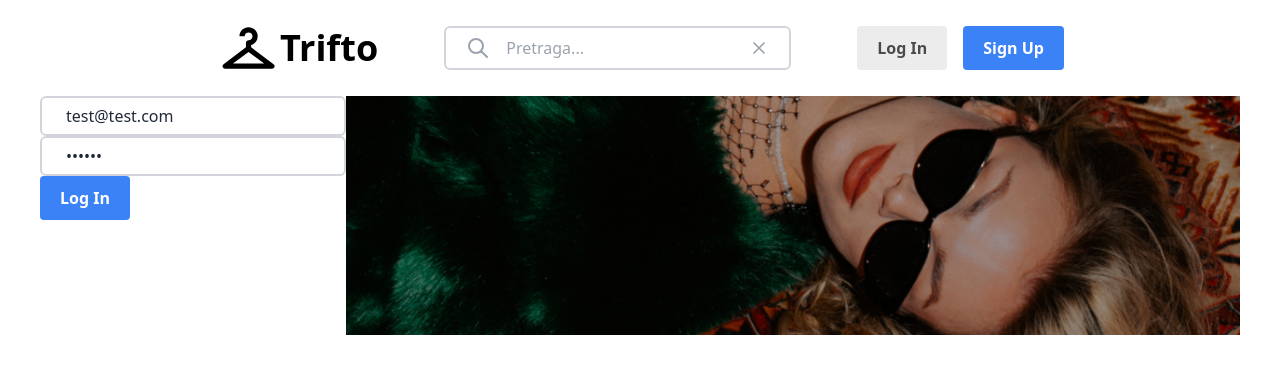
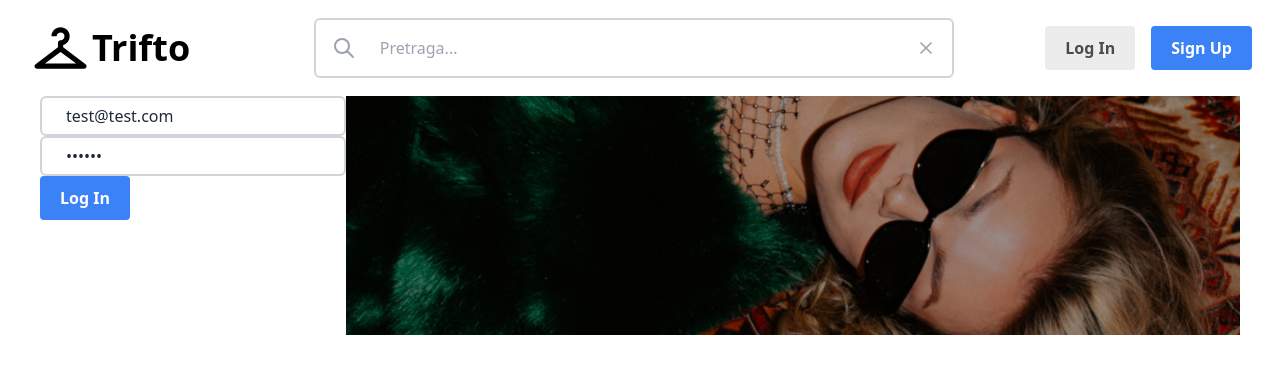
Before and after one commit to AttilaFeher/Trifto, a React (Vite) app: page /login in a window 1280 px wide. Shown: the top 374 px of the page. Built offline with nearby package versions, Linux system fonts and the light colour scheme.

Commit message:
Created InputBarProvider for input ad icons in input

```diff
--- a/src/components/Button.tsx
+++ b/src/components/Button.tsx
@@ -5,10 +5,11 @@ const buttonStyles = {
     'bg-blue-500 hover:bg-blue-700 text-white font-bold py-2.5 px-5 rounded  border-none', //Blue
   secondary:
     'bg-neutral-200 opacity-70 hover:bg-neutral-500 text-black hover:text-black font-bold py-2.5 px-5 rounded border-none  hover:border-2', //White
+  icon: 'py-2 px-2 rounded hover:bg-gray-200',
 };
 
 type ButtonType = {
-  variation: 'primary' | 'secondary';
+  variation: 'primary' | 'secondary' | 'icon';
   type?: 'submit';
   onClick?: () => void;
   children: ReactNode;
--- a/src/components/Header.tsx
+++ b/src/components/Header.tsx
@@ -13,13 +13,13 @@ import { MdCreateNewFolder, MdMail } from 'react-icons/md';
 
 function Header() {
   const { isAuthenticated } = useUser();
-
+  console.log(isAuthenticated);
   return (
-    <header className="mx-[200px] flex h-24 items-center justify-between px-4">
+    <header className="mx-3 flex h-24 items-center justify-between gap-7 px-4">
       <Logo />
       <SearchBar />
       {isAuthenticated ? (
-        <div className="flex flex-row items-center gap-4">
+        <div className="flex items-center gap-4">
           <Link to="products">
             <FaHome className="h-[34px] w-[34px] cursor-pointer hover:text-green-300" />
           </Link>
--- a/src/components/Hero.tsx
+++ b/src/components/Hero.tsx
@@ -8,7 +8,7 @@ function Hero() {
   const { isAuthenticated } = useUser();
   return (
     <div
-      className=" flex h-[32rem] items-center rounded-sm bg-no-repeat"
+      className="flex h-[32rem] items-center rounded-sm bg-no-repeat"
       style={{ backgroundImage: 'url(../../public/HeroImage.png)' }}
     >
       <div className="mx-auto flex max-w-[1280px] flex-col text-white">
--- /dev/null
+++ b/src/components/InputBarProvider.tsx
@@ -0,0 +1,49 @@
+import { createContext } from 'react';
+import { ChildrenType } from '../types/reusableTypes';
+import Button from './Button';
+
+const InputBarContext = createContext(null);
+
+function InputBarProvider({ children }: ChildrenType) {
+  return (
+    <InputBarContext.Provider value={null}>
+      <div className="mx-4 w-full">
+        <div className='className="focus:shadow-outline focus:ring-gray-600" mx-auto flex max-w-[40rem] appearance-none items-center gap-4 rounded-md border-2 border-gray-300 px-2 py-2 leading-tight text-gray-800 transition-colors hover:border-gray-400 focus:border-gray-600 focus:outline-none'>
+          {children}
+        </div>
+      </div>
+    </InputBarContext.Provider>
+  );
+}
+
+type IconType = ChildrenType & {
+  onClick: () => void;
+};
+
+function Icon({ onClick, children }: IconType) {
+  return (
+    <Button variation="icon" onClick={onClick}>
+      {children}
+    </Button>
+  );
+}
+
+InputBarProvider.Icon = Icon;
+
+// type InputBarType = {
+//   leftIcon?: ReactNode;
+//   rightIcon?: ReactNode;
+//   children: ReactNode;
+// };
+
+// function InputBar({ leftIcon, rightIcon, children }: InputBarType) {
+//   return (
+//     <div className="focus:shadow-outline mx-auto flex max-w-[50rem]  appearance-none items-center gap-4 rounded-md border-2 border-gray-300 px-2 py-2 leading-tight text-gray-800 transition-colors hover:border-gray-400 focus:border-gray-600 focus:outline-none focus:ring-gray-600">
+//       <div>{leftIcon}</div>
+//       {children}
+//       <div>{rightIcon}</div>
+//     </div>
+//   );
+// }
+
+export default InputBarProvider;
--- a/src/components/SearchBar.tsx
+++ b/src/components/SearchBar.tsx
@@ -1,19 +1,17 @@
 import { useState } from 'react';
 import Input from './Input';
+import InputBarProvider from './InputBarProvider';
 
 function SearchBar() {
   const [searchText, setSearchText] = useState('');
 
-  const handleClear = () => {
-    setSearchText('');
-  };
-
   return (
-    <div className="focus:shadow-outline flex appearance-none items-center  gap-4 rounded-md border-2 border-gray-300 px-2 py-2 leading-tight text-gray-800 transition-colors hover:border-gray-400 focus:border-gray-600 focus:outline-none focus:ring-gray-600">
-      <div>
+    <div className="grow">
+      <InputBarProvider>
+        <InputBarProvider.Icon onClick={() => {}}>
           <svg
             xmlns="http://www.w3.org/2000/svg"
-          className="ml-3 h-6 w-6 text-gray-400 hover:text-gray-500"
+            className="h-6 w-6 text-gray-400 hover:text-gray-500"
             fill="none"
             viewBox="0 0 24 24"
             stroke="currentColor"
@@ -25,7 +23,7 @@ function SearchBar() {
               d="M21 21l-6-6m2-5a7 7 0 11-14 0 7 7 0 0114 0z"
             />
           </svg>
-      </div>
+        </InputBarProvider.Icon>
 
         <Input
           placeholder="Pretraga..."
@@ -34,14 +32,13 @@ function SearchBar() {
           onChange={(e) => setSearchText(e.target.value)}
         />
 
-      <div>
+        <InputBarProvider.Icon onClick={() => setSearchText('')}>
           <svg
             xmlns="http://www.w3.org/2000/svg"
-          className="-ml-1 mr-3 h-5 w-5 cursor-pointer text-gray-400 hover:text-gray-500"
+            className="h-5 w-5 text-gray-400 hover:text-gray-500"
             fill="none"
             viewBox="0 0 24 24"
             stroke="currentColor"
-          onClick={handleClear}
           >
             <path
               strokeLinecap="round"
@@ -50,7 +47,8 @@ function SearchBar() {
               d="M6 18L18 6M6 6l12 12"
             />
           </svg>
-      </div>
+        </InputBarProvider.Icon>
+      </InputBarProvider>
     </div>
   );
 }
--- a/src/features/chats/ChatMessages.tsx
+++ b/src/features/chats/ChatMessages.tsx
@@ -8,6 +8,7 @@ import { useUserInfo } from '../authentication/useUserInfo';
 import Input from '../../components/Input';
 import { IoSend } from 'react-icons/io5';
 import ChatMessage from '../../components/ChatMessage';
+import InputBarProvider from '../../components/InputBarProvider';
 
 function ChatMessages() {
   const { chatId } = useParams() as { chatId: string };
@@ -32,7 +33,7 @@ function ChatMessages() {
 
   return (
     <div className="relative h-full basis-full">
-      <div className="h-full overflow-auto pb-14">
+      <div className="h-full overflow-y-auto pb-14">
         {chatMessagesInfo.data?.map((message) => (
           <ChatMessage key={message.created_at} message={message} />
         ))}
@@ -69,15 +70,18 @@ function ChatMessages() {
           <li>aawd</li>
         </div> */}
       </div>
-      <div className="absolute bottom-0 left-0 right-0 z-10 flex">
+      <div className="absolute bottom-0 left-0 right-0 z-10 bg-white">
+        <InputBarProvider>
           <Input
             placeholder="Poruka..."
             value={message}
+            variation="secondary"
             onChange={(e) => setMessage(e.target.value)}
           />
-        <button onClick={handleMessage}>
+          <InputBarProvider.Icon onClick={handleMessage}>
             <IoSend />
-        </button>
+          </InputBarProvider.Icon>
+        </InputBarProvider>
       </div>
     </div>
   );
```
Lines whose indentation alone changed are shown as unchanged.
